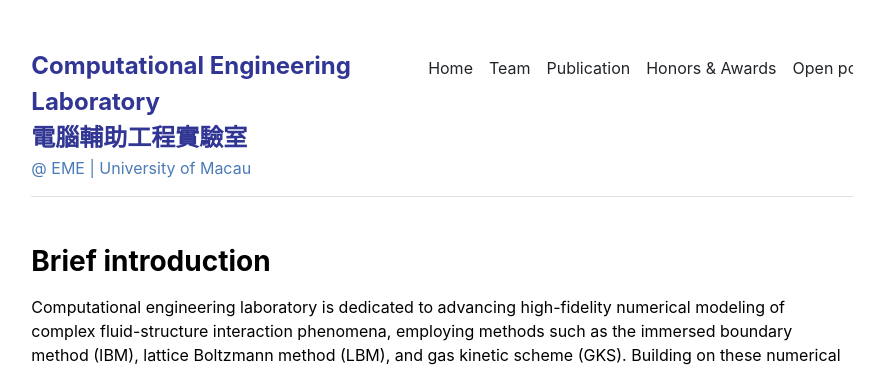
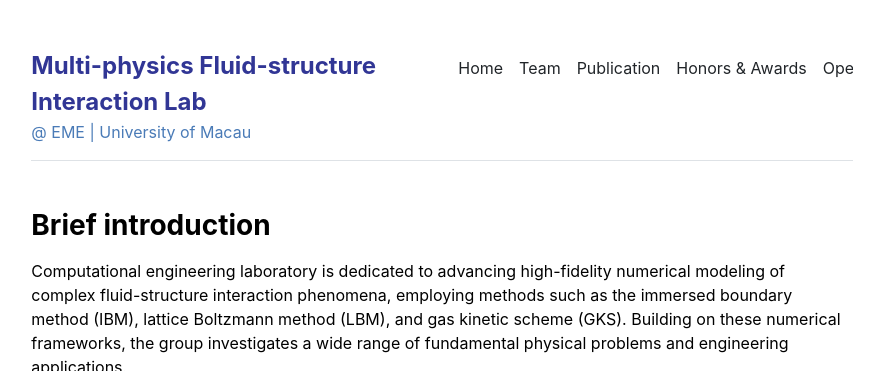
Before and after one commit to buchenwu/buchenwu.github.io, a Jekyll site: the page built from index.md, in a window 1280 px wide and 900 px high, cut to the strip 0-371 px from the top of the window. Shown: the whole strip, without its empty margins (198-1082 px from the left). Built offline with Jekyll 4.4.1, drawn with Linux system fonts in a browser that asks for light colours.

Commit message:
Update site title in configuration file

```diff
--- a/_config.yml
+++ b/_config.yml
@@ -1,6 +1,6 @@
 url: "http://wu-researchgroup.com" # the base hostname & protocol for your site, e.g. http://example.com
 baseurl: "" # the subpath of your site, e.g. /blog
-title: "Computational Engineering Laboratory <br> 電腦輔助工程實驗室" # the name of your site, e.g. ACME Corp.
+title: "Multi-physics Fluid-structure Interaction Lab" # the name of your site, e.g. ACME Corp.
 description: "@ EME | University of Macau"
 
 # Homepage limit posts
```
